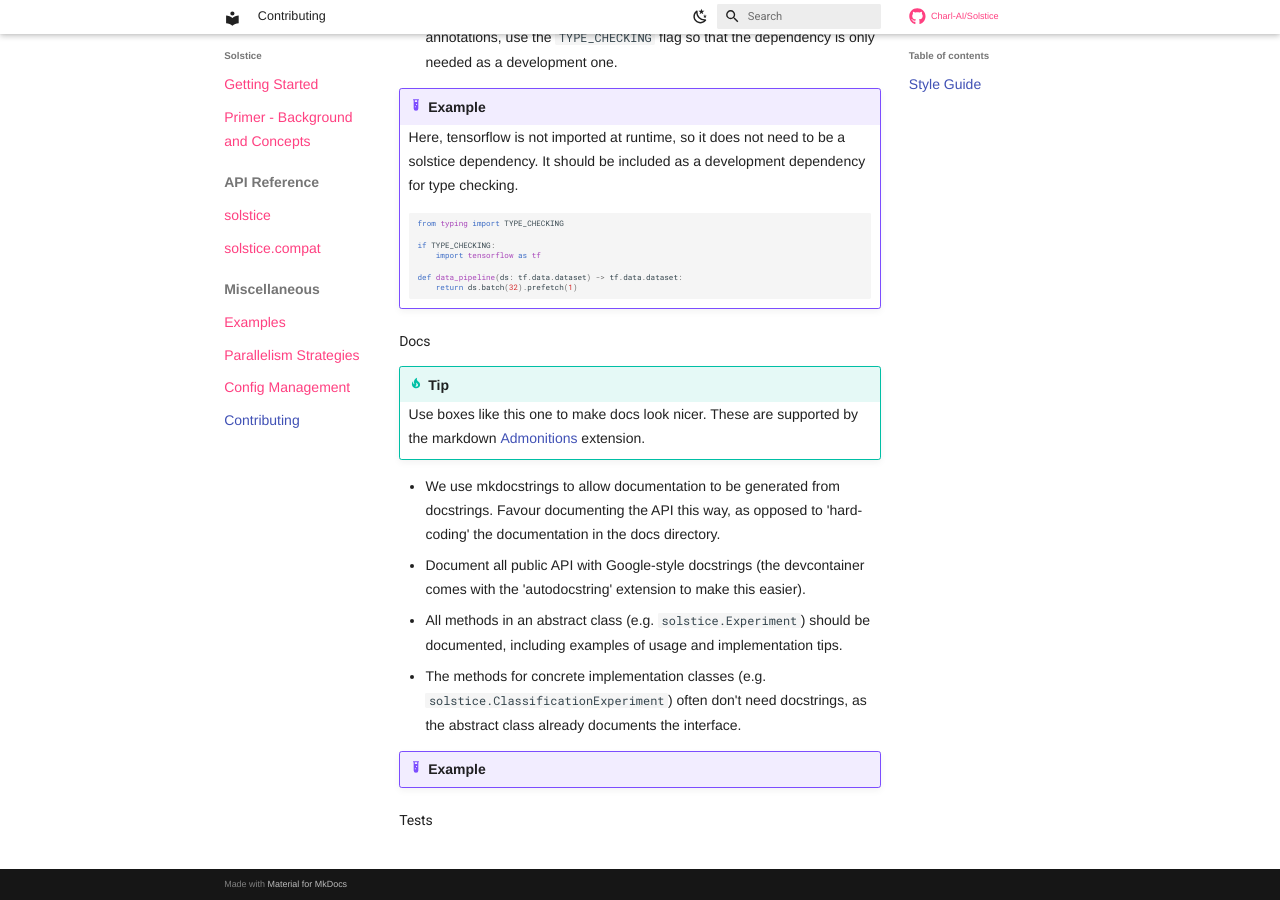
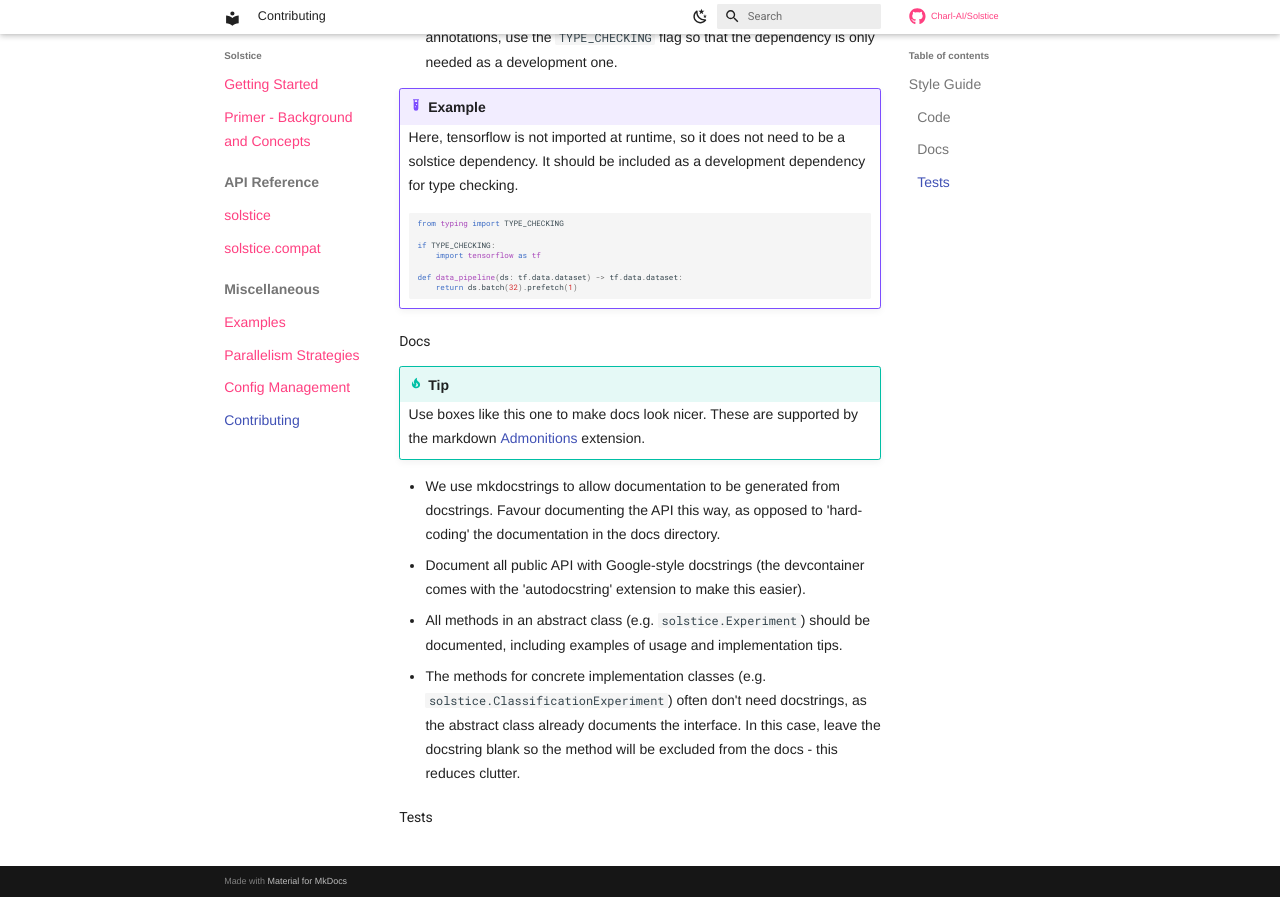
Before and after one commit to Charl-AI/Solstice, an MkDocs documentation site: the page built from docs/contributing.md, in a window 1280 px wide and 900 px high, scrolled down 1278 px. Built offline with MkDocs 1.6.1 and Material for MkDocs 9.7.7, drawn with Linux system fonts in a browser that asks for light colours; nearby versions of some CDN libraries; library files that are not in the unit come from our copies; comment, search, counter and statistics services are not loaded; some of the changed text lies outside the part shown.

Commit message:
improve docs

````diff
--- a/CONTRIBUTING.md
+++ b/CONTRIBUTING.md
@@ -7,9 +7,9 @@
 My research focusses on computer vision, so this codebase will likely be biased towards things useful for that. Contributions helpful to other fields, such as NLP, are encouraged :)
 
 !!! info
-    The supported method for installing the Solstice development environment is [VSCode devcontainers](). All you need is to have Docker and the VSCode 'Remote - Containers' extension installed. You can then install this project by running `Remote containers: Clone Repository in Container Volume` from the command palette (alternatively, you could clone the repository normally and run `Remote Containers: Open folder in Container`.
+    The supported method for installing the Solstice development environment is [VSCode devcontainers](https://code.visualstudio.com/docs/remote/containers#_getting-started). All you need is to have Docker and the VSCode 'Remote - Containers' extension installed. You can then install this project by running `Remote containers: Clone Repository in Container Volume` from the command palette (alternatively, you could clone the repository normally and run `Remote Containers: Open folder in Container`).
 
-    The default container is CPU only, but you can use GPU (CUDA 11.3) by following the instructions in `devcontainer.json` and rebuilding the container.
+    The default container is CPU only, but you can use GPU (CUDA 11.3) by following the instructions in `devcontainer.json` and rebuilding the container (you will need the [NVIDIA container runtime](https://docs.nvidia.com/datacenter/cloud-native/container-toolkit/install-guide.html#docker) installed).
 
 When making PRs, please ensure any changes are tested and documented. You can run tests by running `pytest`, and you can check the documentation locally by running `mkdocs serve`.
 
@@ -39,8 +39,6 @@
 
     ```
 
-
-
 ### Docs
 
 !!! tip
@@ -49,9 +47,7 @@
 - We use mkdocstrings to allow documentation to be generated from docstrings. Favour documenting the API this way, as opposed to 'hard-coding' the documentation in the docs directory.
 - Document all public API with Google-style docstrings (the devcontainer comes with the 'autodocstring' extension to make this easier).
 - All methods in an abstract class (e.g. `solstice.Experiment`) should be documented, including examples of usage and implementation tips.
-- The methods for concrete implementation classes (e.g. `solstice.ClassificationExperiment`) often don't need docstrings, as the abstract class already documents the interface.
-
-!!! example
+- The methods for concrete implementation classes (e.g. `solstice.ClassificationExperiment`) often don't need docstrings, as the abstract class already documents the interface. In this case, leave the docstring blank so the method will be excluded from the docs - this reduces clutter.
 
 
 ### Tests
--- a/mkdocs.yml
+++ b/mkdocs.yml
@@ -34,6 +34,9 @@
 
 plugins:
   - search
+  - macros:
+      module_name: docs/gen_api
+      include_dir: solstice
   - autorefs
   - mkdocstrings:
       # detect all local changes with `mkdocs serve`, not just ones in docs/
@@ -57,6 +60,8 @@
               members_order: source
               line_length: 80
               merge_init_into_class: false
+              docstring_section_style: list
+
 
 
 repo_url: https://github.com/Charl-AI/Solstice
@@ -81,7 +86,7 @@
 - pymdownx.tasklist
 - toc:
     permalink: "¤"
-    toc_depth: 2
+    toc_depth: 3
 
 nav:
   - Getting Started: 'index.md'
--- a/pyproject.toml
+++ b/pyproject.toml
@@ -22,6 +22,7 @@
 mkdocstrings = {extras = ["python"], version = "^0.19.0"}
 pymdown-extensions = "^9.5"
 mkdocs = "^1.3.0"
+mkdocs-macros-plugin = "^0.7.0"
 
 
 [build-system]
````
Also changed, not shown: docs/api/solstice-compat.md (+33 -0 lines), docs/api/solstice.md (+54 -0 lines), docs/gen_api.py (added, +16 -0 lines), 1 other file.
